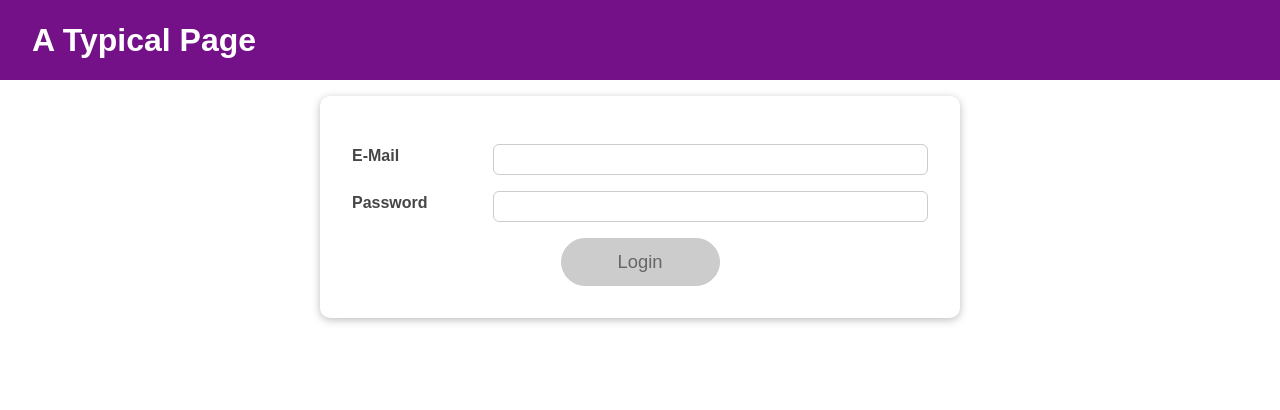
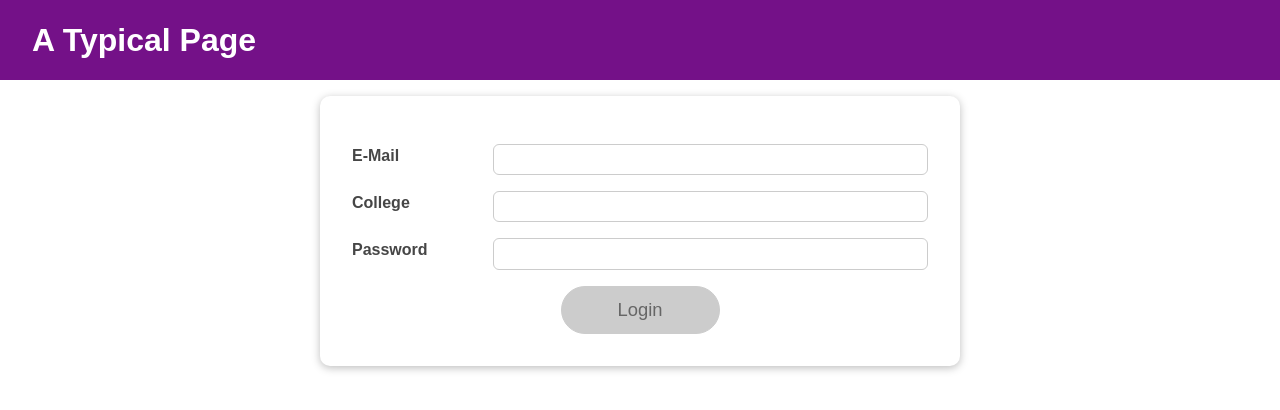
Before and after one commit to Shubham-S-Nimje/Forms-Validation, a React (Create React App) app: page / in a window 1280 px wide. Shown: the top 410 px of the page. Built offline with nearby package versions, Linux system fonts and the light colour scheme.

Commit message:
college input added

```diff
--- a/src/App.js
+++ b/src/App.js
@@ -1,4 +1,4 @@
-import React, { useState } from 'react';
+import React, { useEffect, useState } from 'react';
 
 import Login from './components/Login/Login';
 import Home from './components/Home/Home';
@@ -7,13 +7,23 @@ import MainHeader from './components/MainHeader/MainHeader';
 function App() {
   const [isLoggedIn, setIsLoggedIn] = useState(false);
 
+  useEffect(() => {
+   const storedaUserLoggedInInfo = localStorage.getItem('isLoggedIn');
+
+   if(storedaUserLoggedInInfo === '1'){
+     setIsLoggedIn(true);
+   }
+  }, [])
+
   const loginHandler = (email, password) => {
     // We should of course check email and password
     // But it's just a dummy/ demo anyways
+    localStorage.setItem('isLoggedIn', '1')
     setIsLoggedIn(true);
   };
 
   const logoutHandler = () => {
+    localStorage.setItem('isLoggedIn', '0')
     setIsLoggedIn(false);
   };
 
--- a/src/components/Login/Login.js
+++ b/src/components/Login/Login.js
@@ -7,8 +7,13 @@ import Button from '../UI/Button/Button';
 const Login = (props) => {
   const [enteredEmail, setEnteredEmail] = useState('');
   const [emailIsValid, setEmailIsValid] = useState();
+
+  const [enteredCol, setEnteredCol] = useState('');
+  const [collIsValid, setColIsValid] = useState();
+
   const [enteredPassword, setEnteredPassword] = useState('');
   const [passwordIsValid, setPasswordIsValid] = useState();
+
   const [formIsValid, setFormIsValid] = useState(false);
 
   const emailChangeHandler = (event) => {
@@ -16,6 +21,14 @@ const Login = (props) => {
 
     setFormIsValid(
       event.target.value.includes('@') && enteredPassword.trim().length > 6
+    );
+  };
+
+  const colChangeHandler = (event) => {
+    setEnteredCol(event.target.value);
+
+    setFormIsValid(
+      enteredCol.trim().length > 5
     );
   };
 
@@ -29,6 +42,10 @@ const Login = (props) => {
 
   const validateEmailHandler = () => {
     setEmailIsValid(enteredEmail.includes('@'));
+  };
+
+  const validatecolHandler = () => {
+    setColIsValid(enteredCol.trim().length > 5);
   };
 
   const validatePasswordHandler = () => {
@@ -57,6 +74,22 @@ const Login = (props) => {
             onBlur={validateEmailHandler}
           />
         </div>
+
+        <div
+          className={`${classes.control} ${
+            collIsValid === false ? classes.invalid : ''
+          }`}
+        >
+          <label htmlFor="college">College</label>
+          <input
+            type="text"
+            id="college"
+            value={enteredCol}
+            onChange={colChangeHandler}
+            onBlur={validatecolHandler}
+          />
+        </div>
+
         <div
           className={`${classes.control} ${
             passwordIsValid === false ? classes.invalid : ''
```
